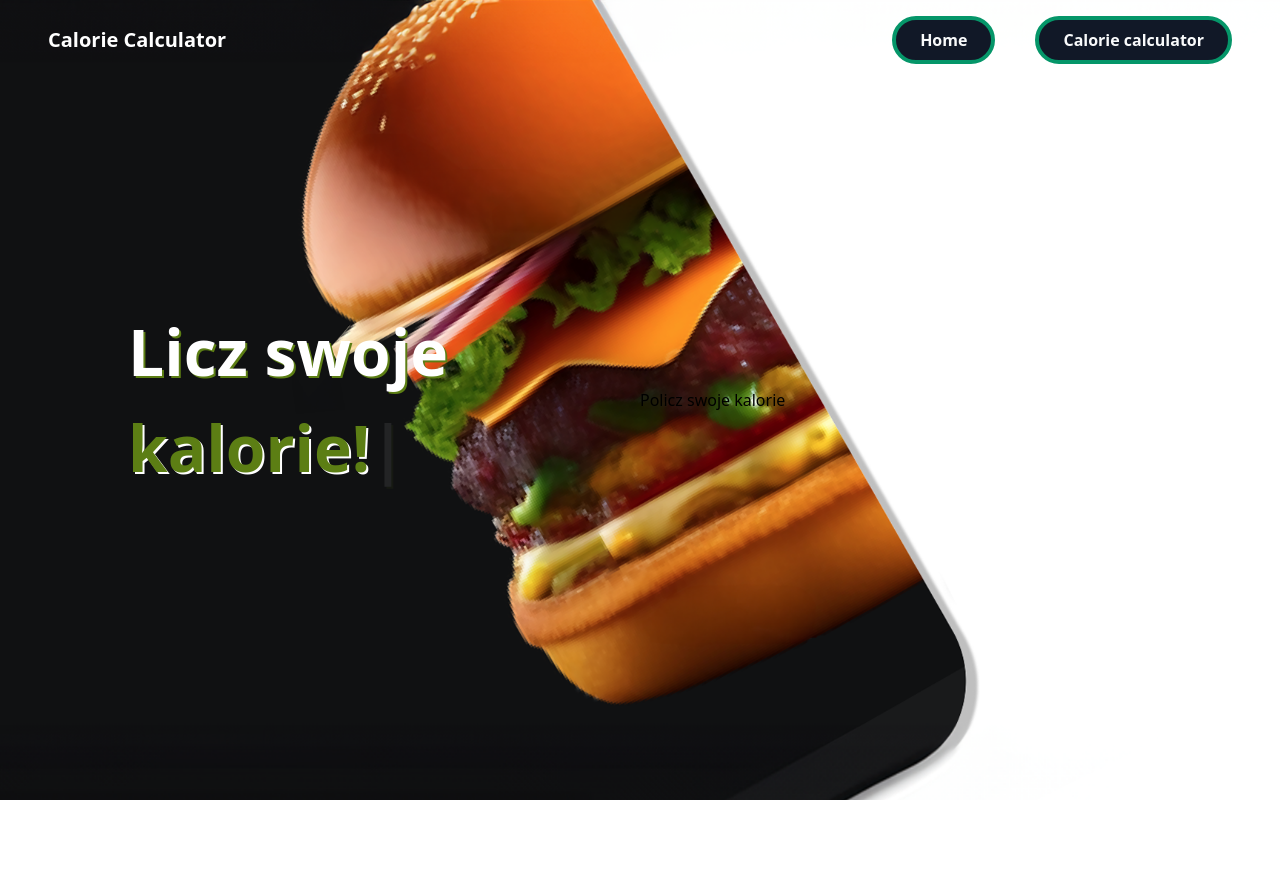
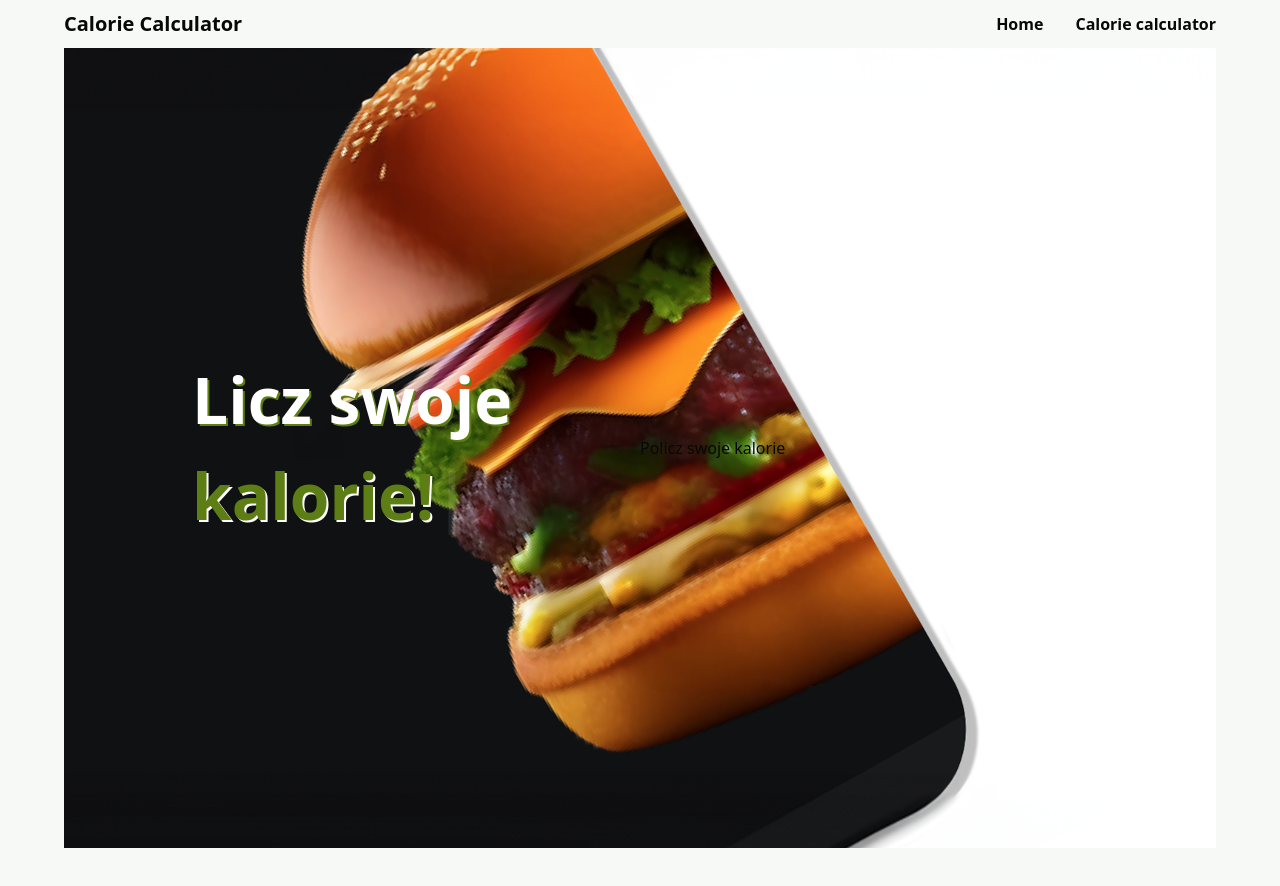
Before and after one commit to Wojtyua/38053_38062_38545_38073, a React (Vite) app: page / in a window 1280 px wide. Shown: the top 886 px of the page. Built offline with nearby package versions, Linux system fonts and the light colour scheme; no server answers; the database is empty.

Commit message:
changed navbar

```diff
--- a/src/App.jsx
+++ b/src/App.jsx
@@ -4,7 +4,7 @@ import Navbar from "./components/Navbar";
 
 function App() {
   return (
-    <div>
+    <div className="px-16 text-text bg-background">
       <Navbar />
       <LandingPage />
       <CalculatorSection />
--- a/src/components/Navbar.jsx
+++ b/src/components/Navbar.jsx
@@ -2,10 +2,10 @@ import { Link } from "react-scroll";
 
 const Navbar = () => {
   return (
-    <div className="px-12 py-4 w-full fixed flex justify-between items-center">
-      <span className="text-white text-xl font-bold">Calorie Calculator</span>
-      <ul className="flex gap-10">
-        <li className="bg-gray-900 text-gray-50 font-bold py-2 px-6 rounded-full border-4 border-emerald-600">
+    <div className="flex justify-between items-center h-12">
+      <span className="text-text text-xl font-bold">Calorie Calculator</span>
+      <ul className="flex space-x-8 text-text font-semibold">
+        <li>
           <Link
             to="landing-page"
             spy={true}
@@ -16,7 +16,7 @@ const Navbar = () => {
             Home
           </Link>
         </li>
-        <li className="bg-gray-900 text-gray-50 font-bold py-2 px-6 rounded-full border-4 border-emerald-600">
+        <li>
           <Link
             to="calculator-section"
             spy={true}
```
